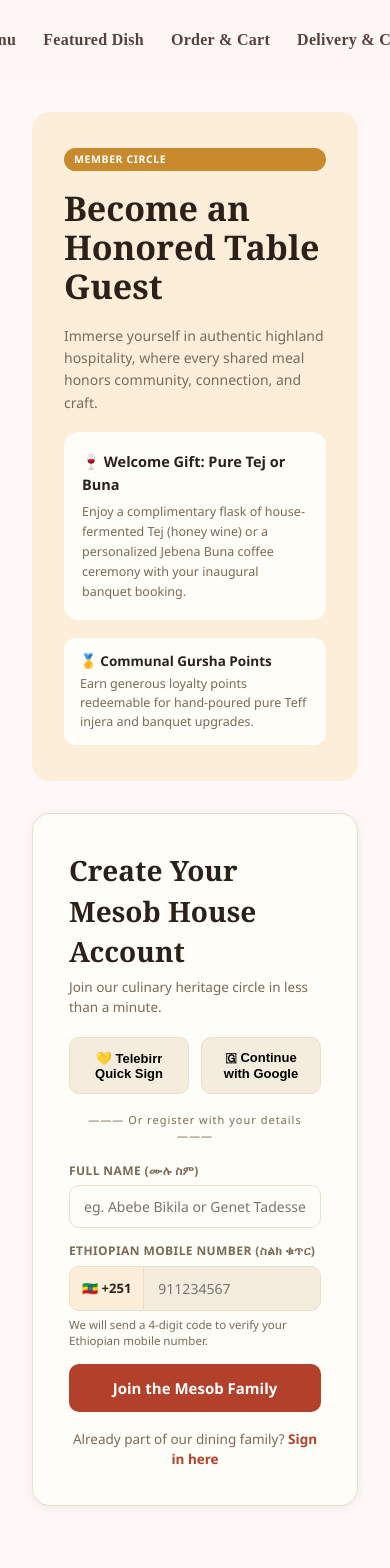
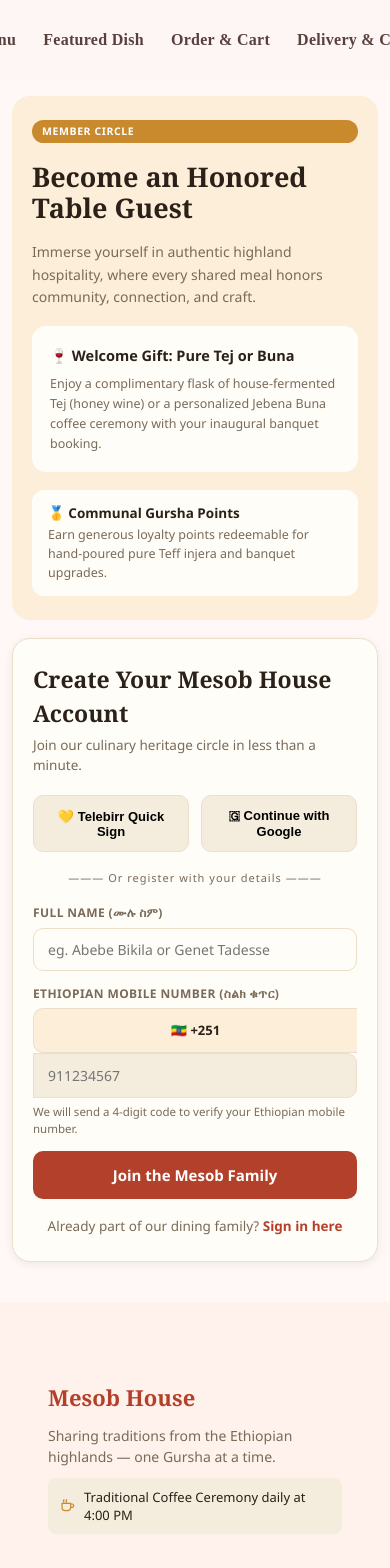
Before and after one commit to Mebtee/codeops-portfolio, a React (Vite) app in the folder MODULE-03/CapstoneProject/: page /signup in a window 390 px wide. Shown: the top 1568 px of the page. Built offline with nearby package versions, Linux system fonts and the light colour scheme.

Commit message:
restyle sign-up screen for the two-field join form

```diff
--- a/MODULE-03/CapstoneProject/src/Component/Signup/Signup.css
+++ b/MODULE-03/CapstoneProject/src/Component/Signup/Signup.css
@@ -2,14 +2,6 @@
   max-width: 1248px;
   margin: 0 auto;
   padding: 32px 32px 80px;
-}
-.crumbs {
-  font-size: 13px;
-  color: var(--muted);
-  margin-bottom: 20px;
-}
-.crumbs b {
-  color: var(--ink);
 }
 
 .signup-grid {
@@ -149,29 +141,6 @@
   font-size: 11.5px;
   color: var(--muted);
 }
-.two {
-  display: grid;
-  grid-template-columns: 1fr 1fr;
-  gap: 14px;
-}
-
-.pref-chips {
-  display: flex;
-  gap: 8px;
-  flex-wrap: wrap;
-}
-.terms-row {
-  display: flex;
-  gap: 10px;
-  align-items: flex-start;
-  font-size: 13px;
-  color: var(--muted);
-  margin: 6px 0 14px;
-}
-.terms-row input {
-  accent-color: var(--red);
-  margin-top: 2px;
-}
 .auth-submit {
   width: 100%;
   padding: 14px;
@@ -193,13 +162,61 @@
   text-align: center;
   font-weight: 600;
   color: var(--green);
+  display: flex;
+  flex-direction: column;
+  gap: 10px;
+  align-items: center;
+}
+.joined-next {
+  font-weight: 400;
+  font-size: 13px;
+  color: var(--muted);
+  line-height: 1.6;
 }
 
 @media (max-width: 900px) {
   .signup-grid {
     grid-template-columns: 1fr;
   }
-  .two {
+  .social-row {
     grid-template-columns: 1fr;
   }
+  .signup-page {
+    padding: 20px 16px 56px;
+  }
+  .signup-side,
+  .signup-card {
+    padding: 24px 20px;
+  }
+  .signup-side h1 {
+    font-size: 27px;
+  }
+  .signup-card h2 {
+    font-size: 23px;
+  }
 }
+
+@media (max-width: 480px) {
+  .signup-page {
+    padding: 16px 12px 40px;
+  }
+  .signup-grid {
+    gap: 18px;
+  }
+  .phone-wrap {
+    flex-wrap: wrap;
+  }
+  .phone-wrap .prefix,
+  .phone-wrap input {
+    border-radius: 10px;
+  }
+  .phone-wrap .prefix {
+    border-right: 1px solid var(--line);
+    width: 100%;
+    justify-content: center;
+    border-radius: 10px 10px 0 0;
+  }
+  .phone-wrap input {
+    border-radius: 0 0 10px 10px;
+  }
+}
```
